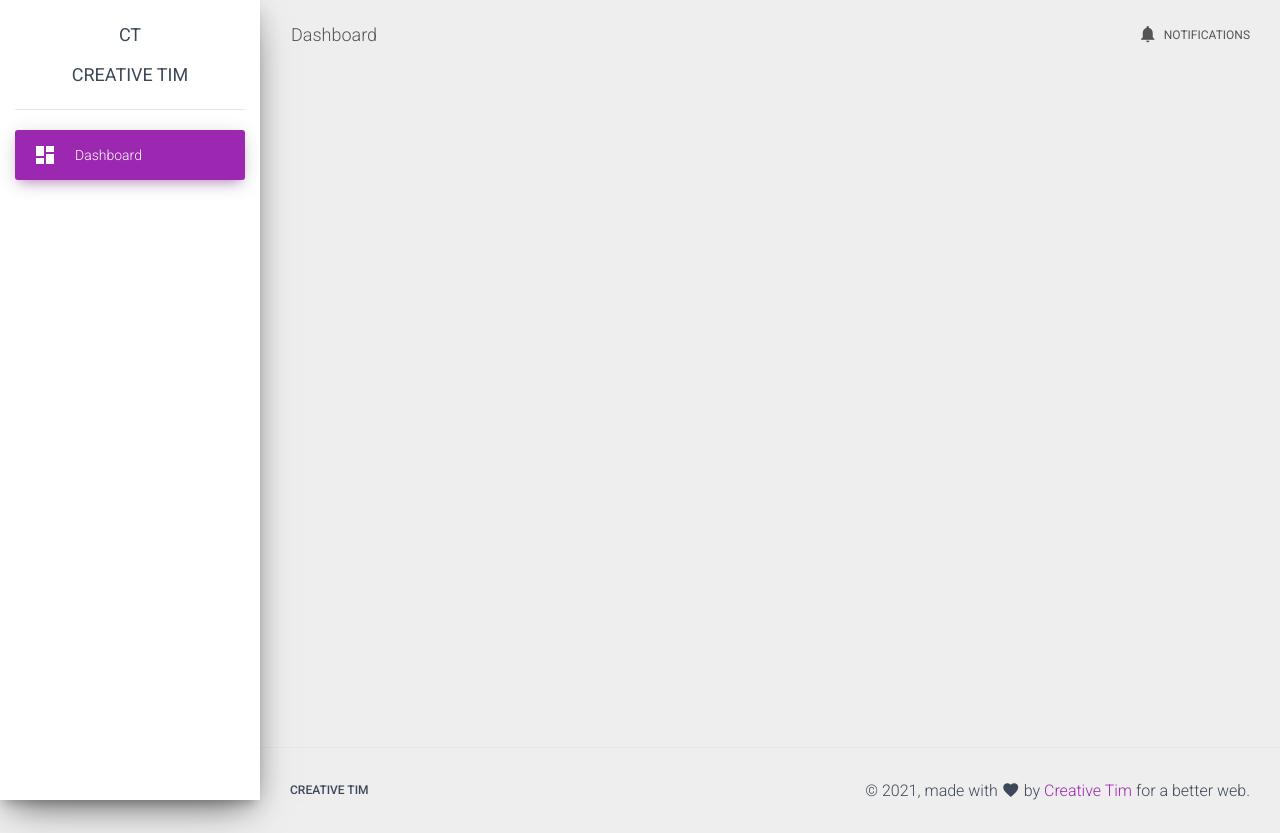
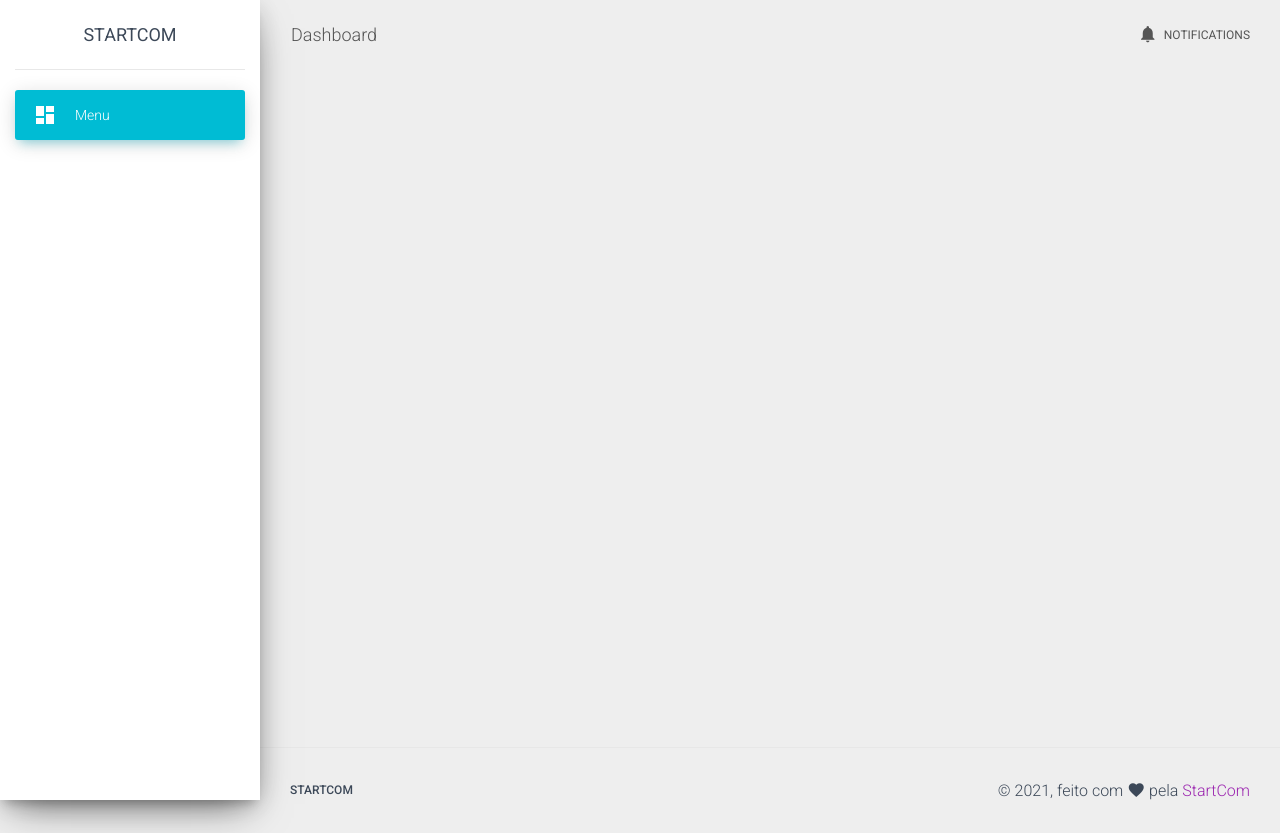
Before and after one commit to Thiago-spart/app-page, a website: page template.html in a window 1280 px wide. Drawn offline with Linux system fonts and the light colour scheme.

Commit message:
Update template.html

```diff
--- a/template.html
+++ b/template.html
@@ -1,8 +1,8 @@
 <!doctype html>
-<html lang="en">
+<html lang="pt-br">
 
 <head>
-  <title>Hello, world!</title>
+  <title>Dashboard - StartCom</title>
   <!-- Required meta tags -->
   <meta charset="utf-8">
   <meta content="width=device-width, initial-scale=1.0" name="viewport" />
@@ -16,18 +16,15 @@
 
 <body>
   <div class="wrapper ">
-    <div class="sidebar" data-color="purple" data-background-color="white">
+    <div class="sidebar" data-color="azure" data-background-color="white">
       <!--
       Tip 1: You can change the color of the sidebar using: data-color="purple | azure | green | orange | danger"
 
       Tip 2: you can also add an image using data-image tag
   -->
       <div class="logo">
-        <a href="http://www.creative-tim.com" class="simple-text logo-mini">
-          CT
-        </a>
-        <a href="http://www.creative-tim.com" class="simple-text logo-normal">
-          Creative Tim
+        <a href="#" class="simple-text logo-normal">
+          StartCom
         </a>
       </div>
       <div class="sidebar-wrapper">
@@ -35,7 +32,7 @@
           <li class="nav-item active  ">
             <a class="nav-link" href="#0">
               <i class="material-icons">dashboard</i>
-              <p>Dashboard</p>
+              <p>Menu</p>
             </a>
           </li>
           <!-- your sidebar here -->
@@ -78,8 +75,8 @@
           <nav class="float-left">
             <ul>
               <li>
-                <a href="https://www.creative-tim.com">
-                  Creative Tim
+                <a href="#">
+                  StartCom
                 </a>
               </li>
             </ul>
@@ -88,8 +85,8 @@
             &copy;
             <script>
               document.write(new Date().getFullYear())
-            </script>, made with <i class="material-icons">favorite</i> by
-            <a href="https://www.creative-tim.com" target="_blank">Creative Tim</a> for a better web.
+            </script>, feito com <i class="material-icons">favorite</i> pela
+            <a href="#" target="_blank">StartCom</a>
           </div>
           <!-- your footer here -->
         </div>
```
